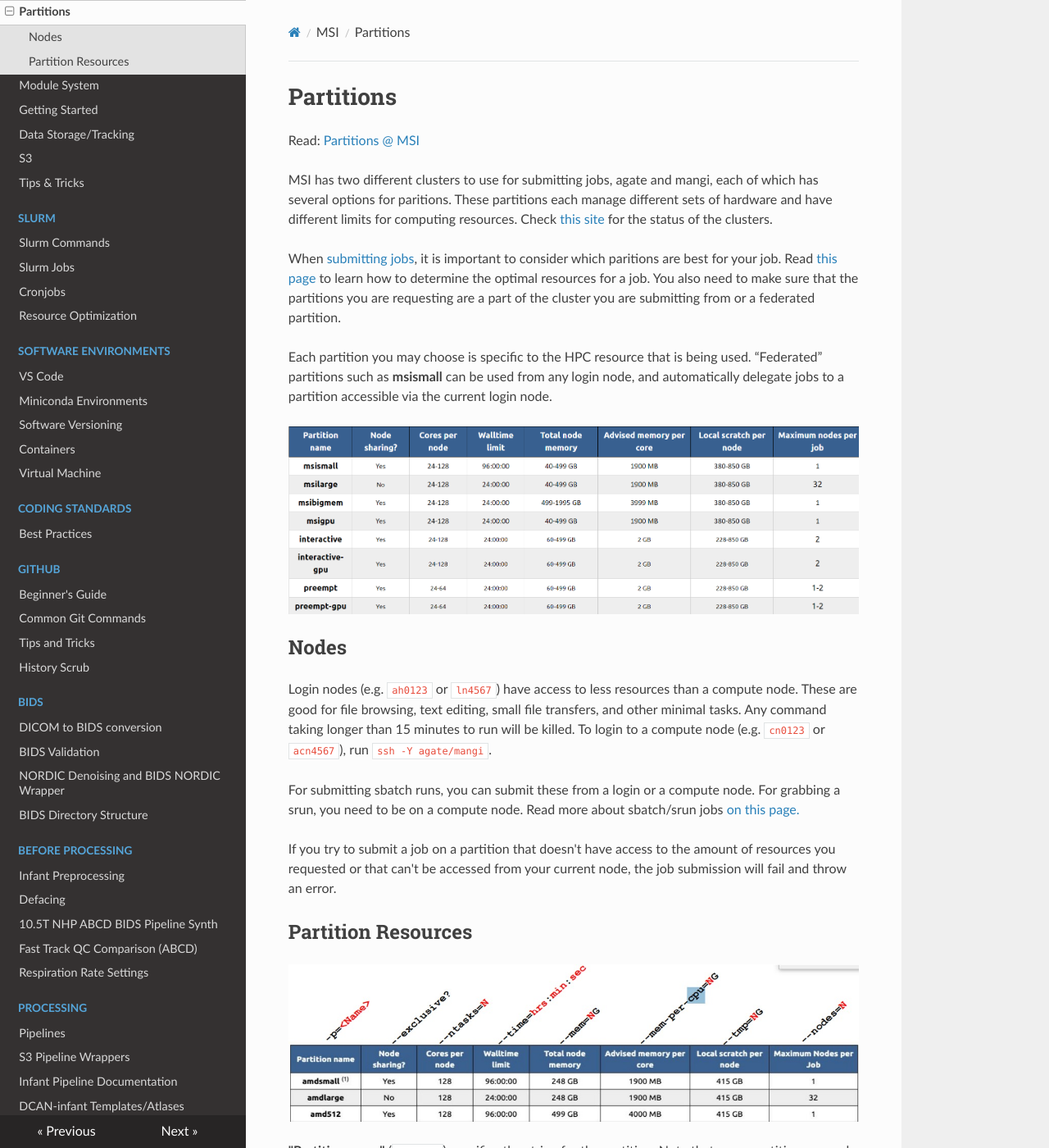
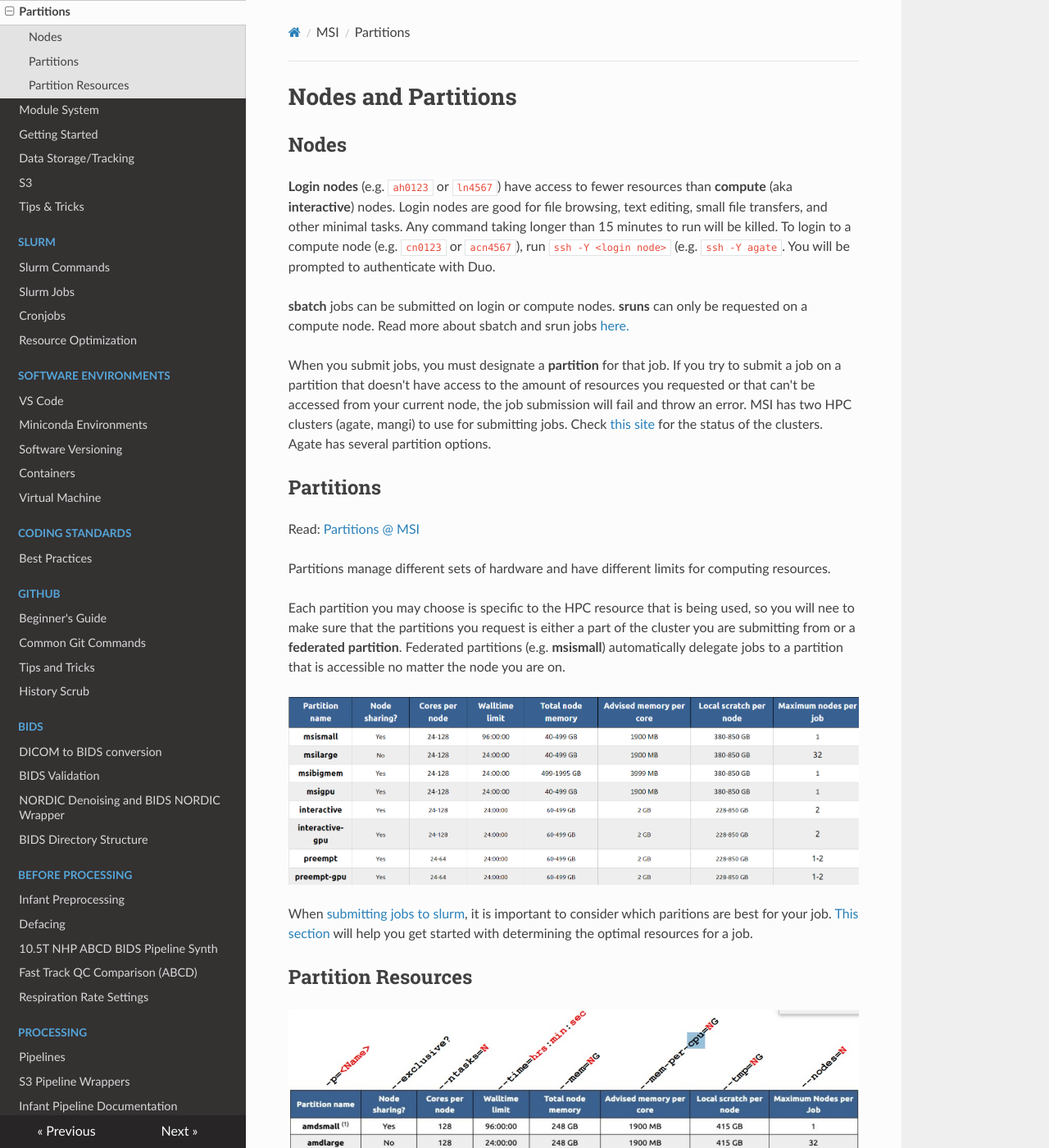
Before and after one commit to DCAN-Labs/cdni-brain, an MkDocs documentation site: the page built from docs/partitions.md, in a window 1280 px wide and 1400 px high. Shown: the whole window at 82% size. Built offline with MkDocs 1.6.1, drawn with Linux system fonts in a browser that asks for light colours; nearby versions of some CDN libraries.

Commit message:
Update partitions.md
stylistic, edited for clarity

```diff
--- a/docs/partitions.md
+++ b/docs/partitions.md
@@ -1,22 +1,24 @@
-# Partitions
+# Nodes and Partitions
+
+## Nodes
+
+**Login nodes** (e.g. `ah0123` or `ln4567`) have access to fewer resources than **compute** (aka **interactive**) nodes. Login nodes are good for file browsing, text editing, small file transfers, and other minimal tasks. Any command taking longer than 15 minutes to run will be killed. To login to a compute node (e.g. `cn0123` or `acn4567`), run `ssh -Y <login node>` (e.g. `ssh -Y agate`. You will be prompted to authenticate with Duo.
+
+**sbatch** jobs can be submitted on login or compute nodes. **sruns** can only be requested on a compute node. Read more about sbatch and srun jobs [here.](slurm-params.md)
+
+When you submit jobs, you must designate a **partition** for that job. If you try to submit a job on a partition that doesn't have access to the amount of resources you requested or that can't be accessed from your current node, the job submission will fail and throw an error. MSI has two HPC clusters (agate, mangi) to use for submitting jobs.  Check [this site](https://status.msi.umn.edu/) for the status of the clusters. Agate has several partition options.
+
+## Partitions
 
 Read:  [Partitions @ MSI](https://www.msi.umn.edu/partitions)
 
-MSI has two different clusters to use for submitting jobs, agate and mangi, each of which has several options for paritions. These partitions each manage different sets of hardware and have different limits for computing resources. Check [this site](https://status.msi.umn.edu/) for the status of the clusters.
+Partitions manage different sets of hardware and have different limits for computing resources.
 
-When [submitting jobs](slurm.md), it is important to consider which paritions are best for your job. Read [this page](optimizing.md) to learn how to determine the optimal resources for a job. You also need to make sure that the partitions you are requesting are a part of the cluster you are submitting from or a federated partition.
-
-Each partition you may choose is specific to the HPC resource that is being used. “Federated” partitions such as **msismall** can be used from any login node, and automatically delegate jobs to a partition accessible via the current login node.
+Each partition you may choose is specific to the HPC resource that is being used, so you will nee to make sure that the partitions you request is either a part of the cluster you are submitting from or a **federated partition**. Federated partitions (e.g. **msismall**) automatically delegate jobs to a partition that is accessible no matter the node you are on.
 
 ![Federated Partitions](img/federated_partitions.png)
 
-## Nodes
-
-Login nodes (e.g. `ah0123` or `ln4567`) have access to less resources than a compute node. These are good for file browsing, text editing, small file transfers, and other minimal tasks. Any command taking longer than 15 minutes to run will be killed. To login to a compute node (e.g. `cn0123` or `acn4567`), run `ssh -Y agate/mangi`.
-
-For submitting sbatch runs, you can submit these from a login or a compute node. For grabbing a srun, you need to be on a compute node. Read more about sbatch/srun jobs [on this page.](slurm-params.md)
-
-If you try to submit a job on a partition that doesn't have access to the amount of resources you requested or that can't be accessed from your current node, the job submission will fail and throw an error.
+When [submitting jobs to slurm](slurm.md), it is important to consider which paritions are best for your job. [This section](optimizing.md) will help you get started with determining the optimal resources for a job.
 
 ## Partition Resources
 
@@ -38,5 +40,4 @@ If you try to submit a job on a partition that doesn't have access to the amount
 
 **“Maximum nodes per job”** (`--nodes=N`) is the highest number of nodes one may be allocated for each job.
 
-
 For questions, suggestions, or to note any errors, post an issue on our [Github](https://github.com/DCAN-Labs/cdni-brain/issues).
```
